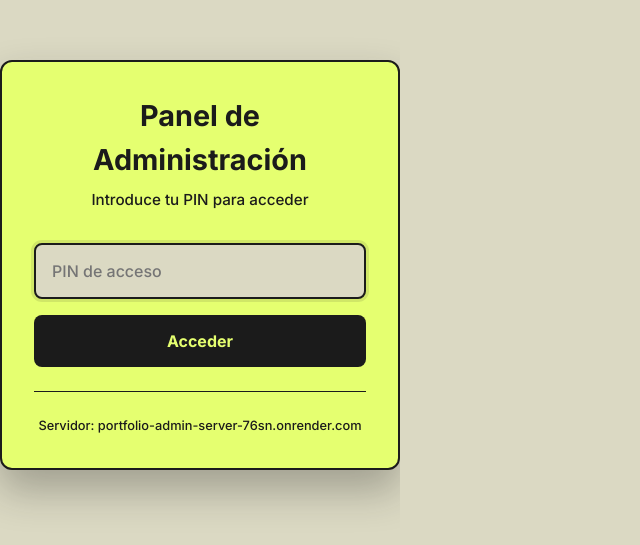
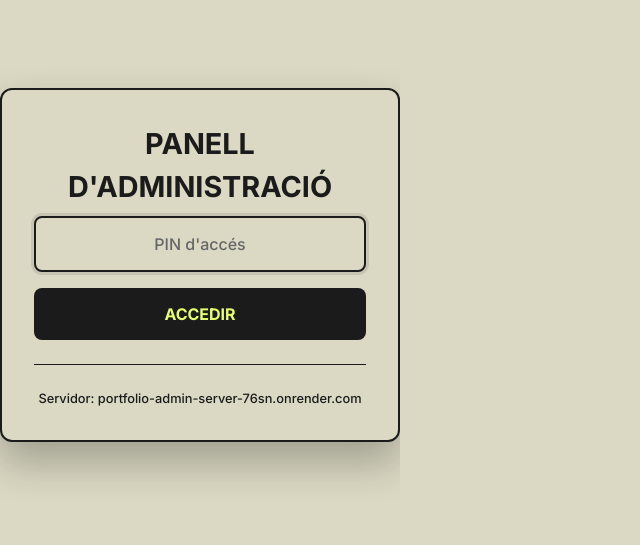
Before and after one commit to MarcBasas/portfoli_MarcBasas, a React (Vite) app: page /#/Admin1997 in a window 1280 px wide. Shown: the part 135-680 px from the top of the page, without its empty margins (0-640 px from the left). Built offline with nearby package versions, Linux system fonts and the light colour scheme.

Commit message:
Actualizar diseño del login: catalán, centrado y colores consistentes

```diff
--- a/src/components/AdminLogin.css
+++ b/src/components/AdminLogin.css
@@ -8,7 +8,7 @@
 }
 
 .admin-login__container {
-  background: #e5ff70; /* fluor de la web */
+  background: #dbd9c3; /* beige de la web - mismo color que el fondo */
   padding: 2rem;
   border-radius: 12px;
   box-shadow: 0 20px 40px rgba(27, 27, 27, 0.3);
@@ -54,12 +54,18 @@
   background: #dbd9c3; /* beige de la web */
   color: #1b1b1b; /* negro de la web */
   font-family: "Inter", sans-serif;
+  text-align: center; /* centrar el texto del PIN */
 }
 
 .admin-login__input:focus {
   outline: none;
   border-color: #1b1b1b; /* negro de la web */
   box-shadow: 0 0 0 3px rgba(27, 27, 27, 0.1);
+}
+
+.admin-login__input::placeholder {
+  color: #666;
+  text-align: center; /* centrar el placeholder */
 }
 
 .admin-login__error {
@@ -83,6 +89,7 @@
   cursor: pointer;
   transition: background-color 0.3s ease;
   font-family: "Inter", sans-serif;
+  text-transform: uppercase; /* asegurar mayúsculas */
 }
 
 .admin-login__button:hover:not(:disabled) {
--- a/src/components/AdminLogin.jsx
+++ b/src/components/AdminLogin.jsx
@@ -40,8 +40,7 @@ const AdminLogin = ({ onLogin }) => {
   return (
     <div className="admin-login">
       <div className="admin-login__container">
-        <h1 className="admin-login__title">Panel de Administración</h1>
-        <p className="admin-login__subtitle">Introduce tu PIN para acceder</p>
+        <h1 className="admin-login__title">PANELL D'ADMINISTRACIÓ</h1>
 
         <form onSubmit={handleSubmit} className="admin-login__form">
           <div className="admin-login__input-group">
@@ -49,7 +48,7 @@ const AdminLogin = ({ onLogin }) => {
               type="password"
               value={pin}
               onChange={(e) => setPin(e.target.value)}
-              placeholder="PIN de acceso"
+              placeholder="PIN d'accés"
               className="admin-login__input"
               required
               autoFocus
@@ -67,7 +66,7 @@ const AdminLogin = ({ onLogin }) => {
             className="admin-login__button"
             disabled={isLoading}
           >
-            {isLoading ? 'Verificando...' : 'Acceder'}
+            {isLoading ? 'Verificant...' : 'ACCEDIR'}
           </button>
         </form>
 
```
